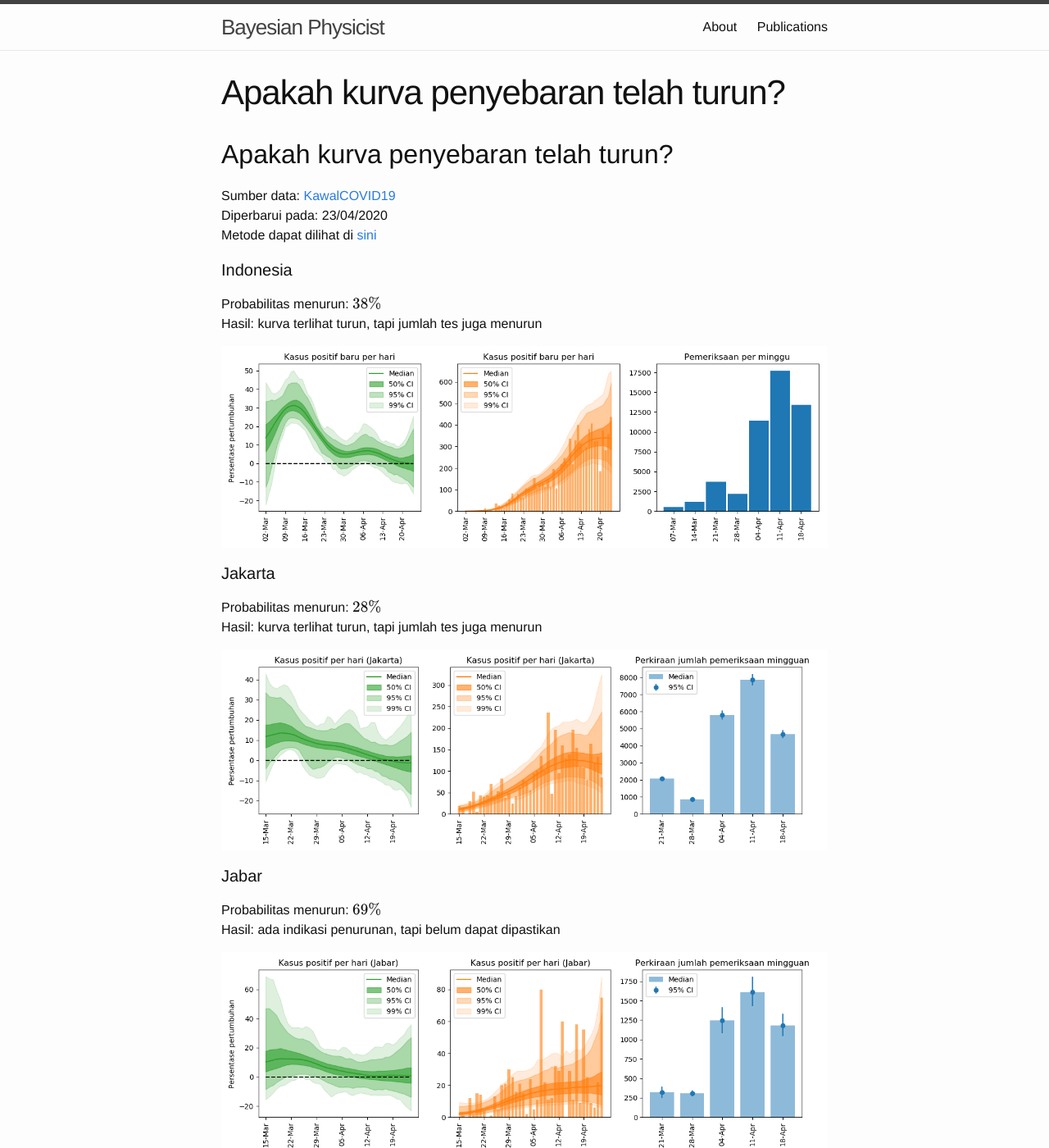
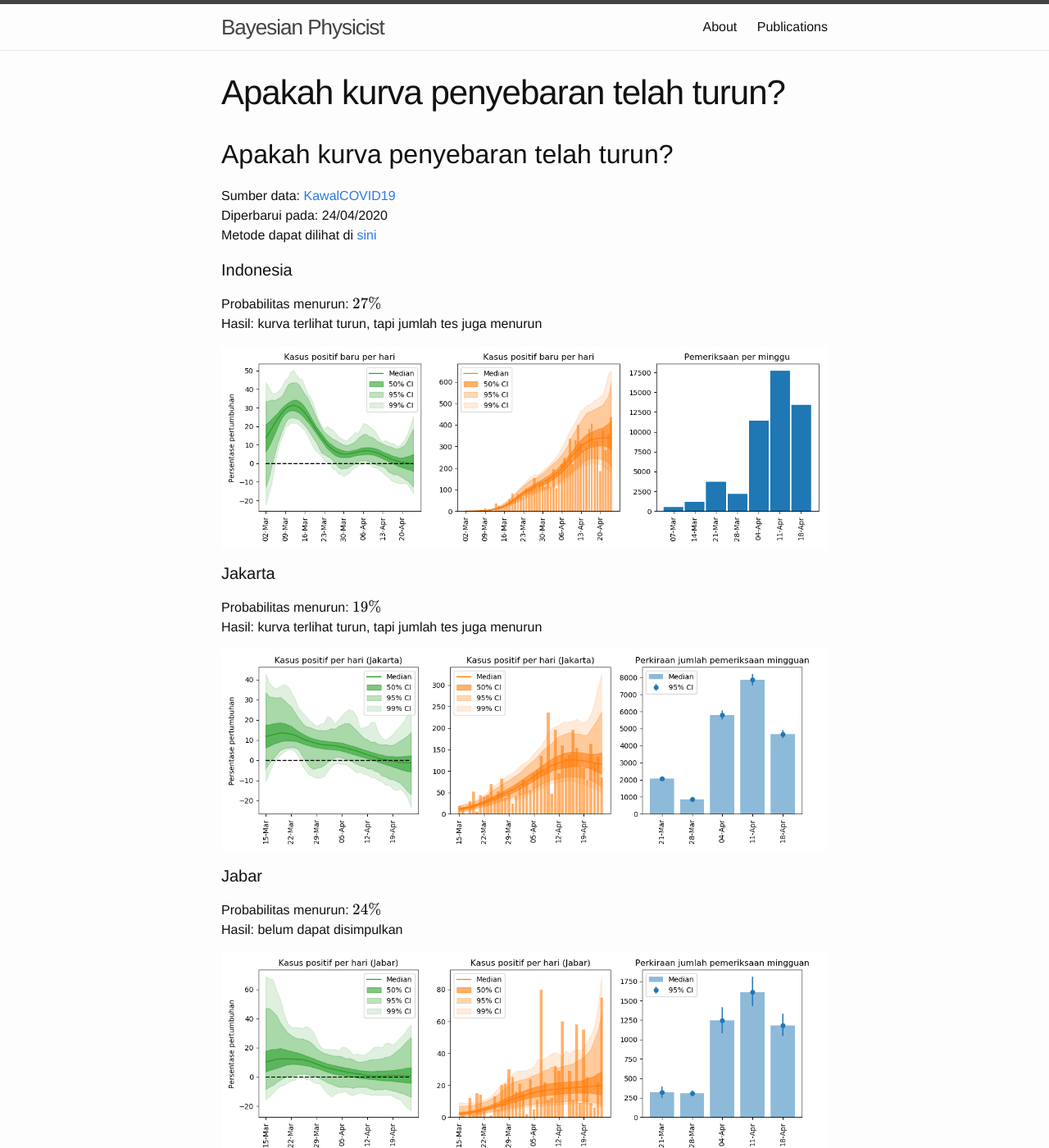
Before and after one commit to mfkasim1/mfkasim1.github.io, a Jekyll site: the page built from idcovid19.md, in a window 1280 px wide and 1400 px high. Shown: the whole window at 82% size. Built offline with Jekyll 4.4.1, drawn with Linux system fonts in a browser that asks for light colours; formulas are drawn with MathJax 3; our own code applies the rules of GitHub Pages for plain Markdown files; some of the changed text lies outside the part shown.

Commit message:
Update idcovid19

```diff
--- a/idcovid19.md
+++ b/idcovid19.md
@@ -8,47 +8,47 @@ permalink: /idcovid19/
 ## Apakah kurva penyebaran telah turun?
 
 Sumber data: [KawalCOVID19](https://kawalcovid19.id/)<br/>
-Diperbarui pada: 23/04/2020<br/>
+Diperbarui pada: 24/04/2020<br/>
 Metode dapat dilihat di [sini]({{ site.baseurl }}/2020/04/17/COVID19-has-the-curve-flatten/)
 
 #### Indonesia
 
-Probabilitas menurun: \\(38\%\\)<br/>
+Probabilitas menurun: \\(27\%\\)<br/>
 Hasil: kurva terlihat turun, tapi jumlah tes juga menurun
 
 <img title="Indonesia" src="{{ site.baseurl }}/assets/idcovid19-daily/id_new_cases.png" width="100%"/>
 
 #### Jakarta
 
-Probabilitas menurun: \\(28\%\\)<br/>
+Probabilitas menurun: \\(19\%\\)<br/>
 Hasil: kurva terlihat turun, tapi jumlah tes juga menurun
 
 <img title="Jakarta" src="{{ site.baseurl }}/assets/idcovid19-daily/idprov_jakarta_new_cases.png" width="100%"/>
 
 #### Jabar
 
-Probabilitas menurun: \\(69\%\\)<br/>
-Hasil: ada indikasi penurunan, tapi belum dapat dipastikan
+Probabilitas menurun: \\(24\%\\)<br/>
+Hasil: belum dapat disimpulkan
 
 <img title="Jabar" src="{{ site.baseurl }}/assets/idcovid19-daily/idprov_jabar_new_cases.png" width="100%"/>
 
 #### Jatim
 
-Probabilitas menurun: \\(14\%\\)<br/>
+Probabilitas menurun: \\(13\%\\)<br/>
 Hasil: belum dapat disimpulkan
 
 <img title="Jatim" src="{{ site.baseurl }}/assets/idcovid19-daily/idprov_jatim_new_cases.png" width="100%"/>
 
 #### Jateng
 
-Probabilitas menurun: \\(11\%\\)<br/>
+Probabilitas menurun: \\(16\%\\)<br/>
 Hasil: belum dapat disimpulkan
 
 <img title="Jateng" src="{{ site.baseurl }}/assets/idcovid19-daily/idprov_jateng_new_cases.png" width="100%"/>
 
 #### Sulsel
 
-Probabilitas menurun: \\(38\%\\)<br/>
-Hasil: kurva terlihat turun, tapi jumlah tes juga menurun
+Probabilitas menurun: \\(10\%\\)<br/>
+Hasil: belum dapat disimpulkan
 
 <img title="Sulsel" src="{{ site.baseurl }}/assets/idcovid19-daily/idprov_sulsel_new_cases.png" width="100%"/>
```
Also changed, not shown: assets/idcovid19-daily/idprov_jateng_new_cases.png, assets/idcovid19-daily/idprov_jatim_new_cases.png, assets/idcovid19-daily/idprov_sulsel_new_cases.png.
